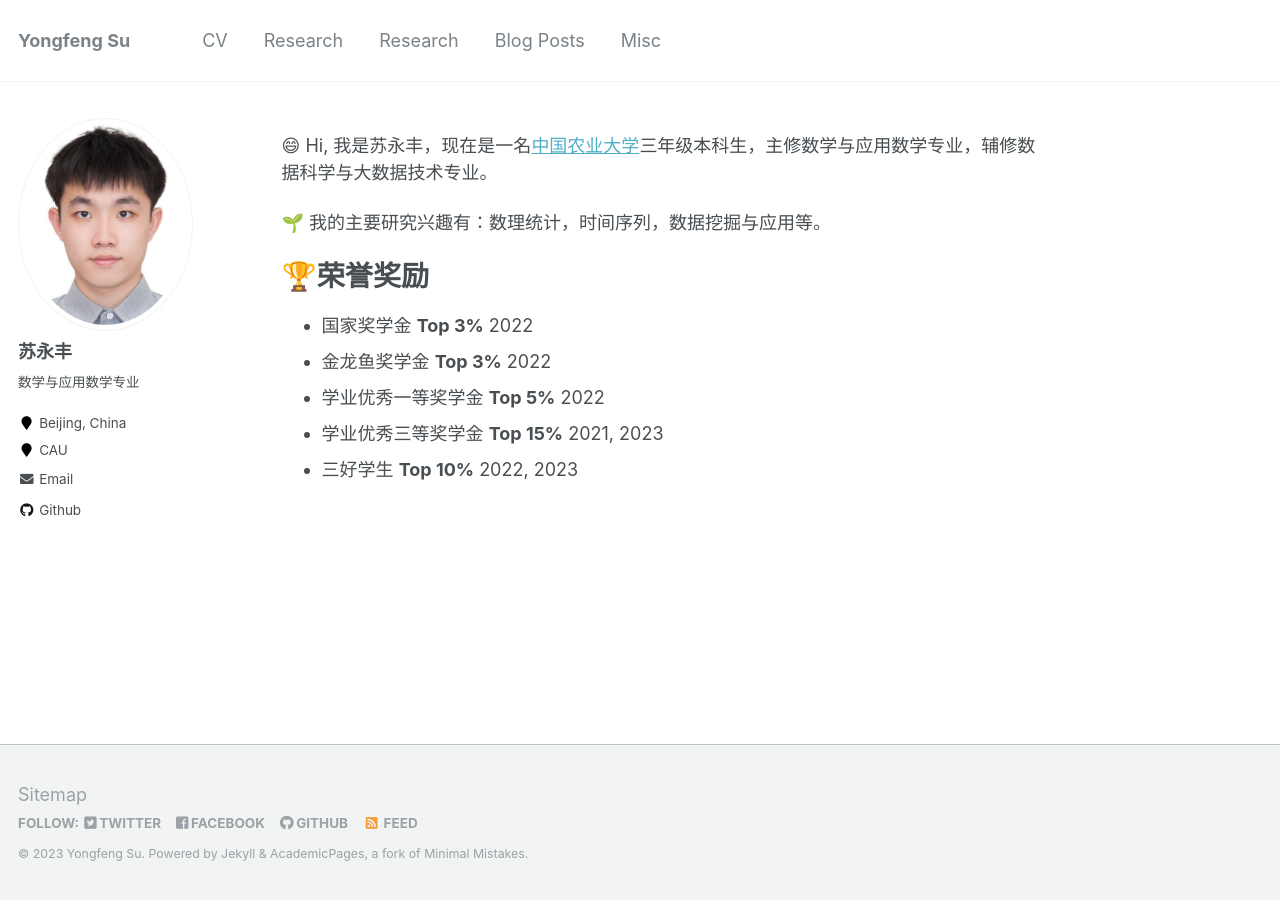
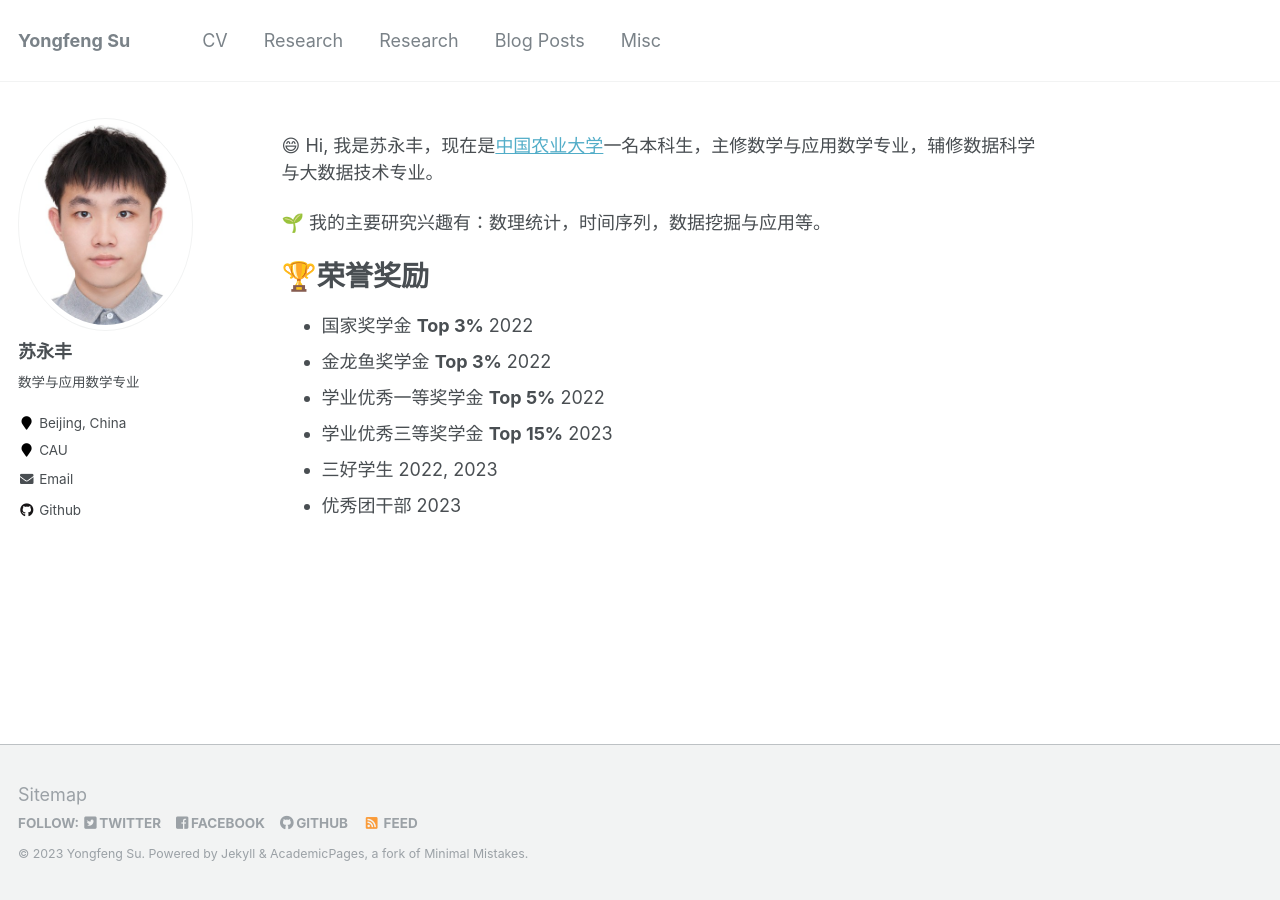
Before and after one commit to CreatBySu/CreatBySu.github.io, a Jekyll site: the page built from _pages/about.md, in a window 1280 px wide. Built offline with Jekyll 4.4.1, drawn with Linux system fonts in a browser that asks for light colours.

Commit message:
Update about.md

```diff
--- a/_pages/about.md
+++ b/_pages/about.md
@@ -8,7 +8,7 @@ redirect_from:
   - /about.html
 ---
 
- 😄 Hi, 我是苏永丰，现在是一名[中国农业大学](https://www.cau.edu.cn/)三年级本科生，主修数学与应用数学专业，辅修数据科学与大数据技术专业。
+ 😄 Hi, 我是苏永丰，现在是[中国农业大学](https://www.cau.edu.cn/)一名本科生，主修数学与应用数学专业，辅修数据科学与大数据技术专业。
 
 🌱 我的主要研究兴趣有：数理统计，时间序列，数据挖掘与应用等。
 
@@ -16,5 +16,6 @@ redirect_from:
 * 国家奖学金    **Top 3%**     2022
 * 金龙鱼奖学金   **Top 3%**     2022
 * 学业优秀一等奖学金  **Top 5%**    2022
-* 学业优秀三等奖学金   **Top 15%**   2021, 2023
-* 三好学生  **Top 10%**   2022, 2023
+* 学业优秀三等奖学金   **Top 15%**    2023
+* 三好学生    2022, 2023
+* 优秀团干部    2023
```
